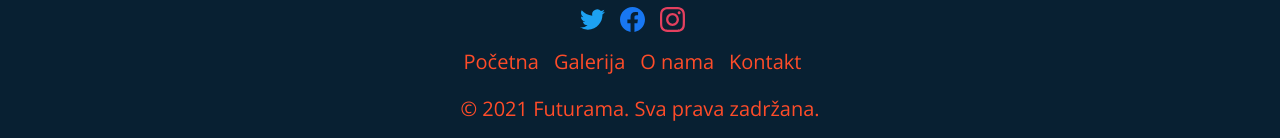
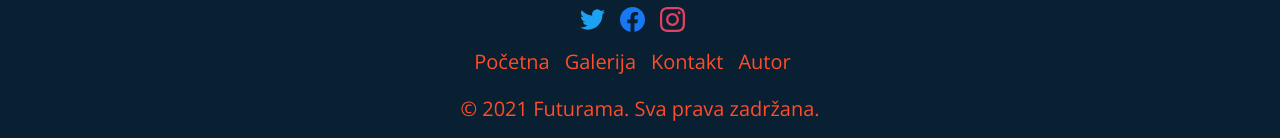
Before and after one commit to uobrad/futurama, a plain HTML site: page kontakt.html in a window 1280 px wide. Shown: the part 888-1026 px from the top of the page. Drawn offline with nearby package versions, Linux system fonts and the light colour scheme.

Commit message:
Update kontakt.html

```diff
--- a/kontakt.html
+++ b/kontakt.html
@@ -77,10 +77,10 @@
         <a href="galerija.html">Galerija</a>
       </li>
       <li>
-        <a href="o-nama.html">O nama</a>
+        <a href="kontakt.html">Kontakt</a>
       </li>
       <li>
-        <a href="kontakt.html">Kontakt</a>
+        <a href="autor.html">Autor</a>
       </li>
     </ul>
 
```
